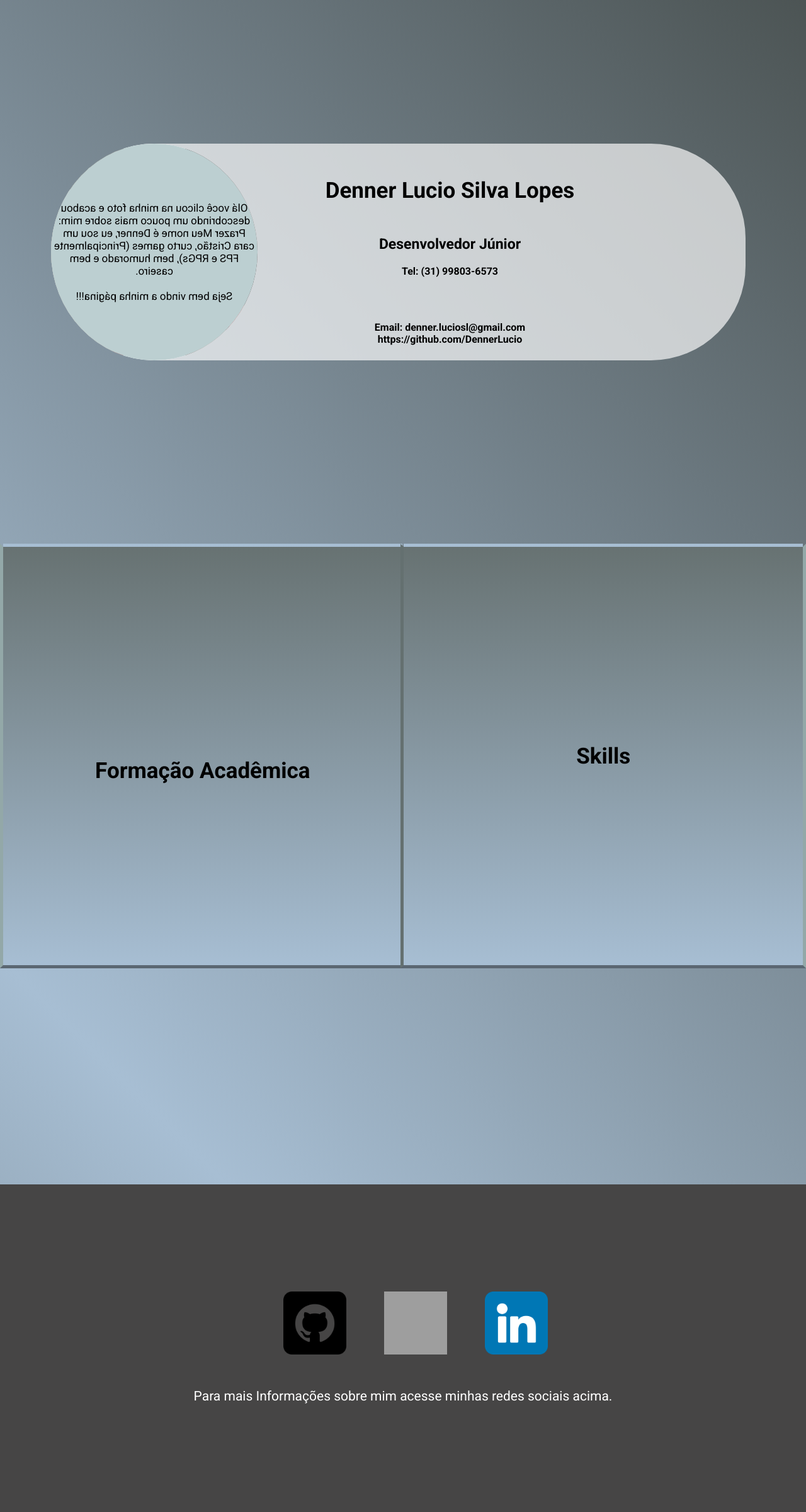
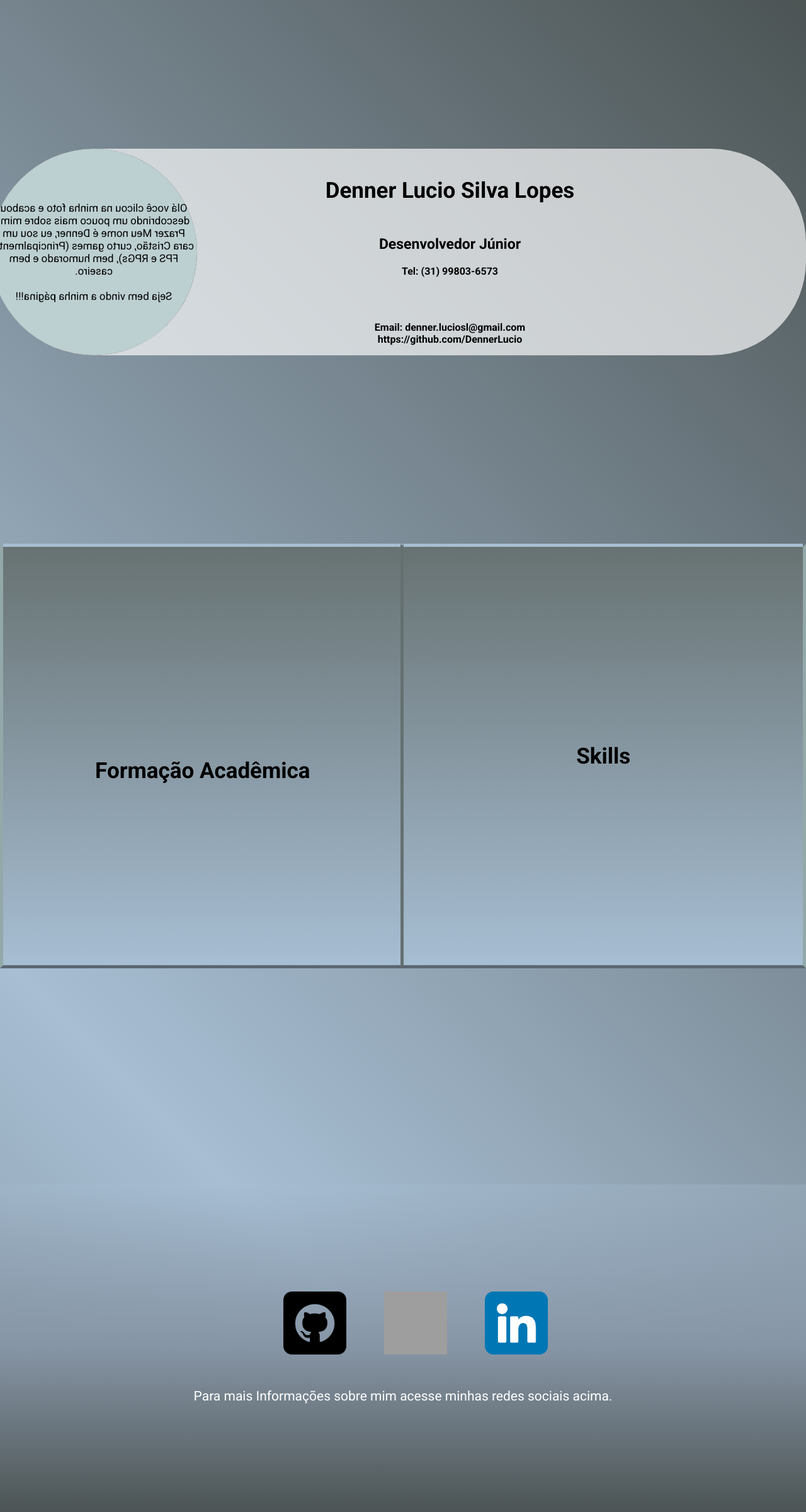
Before and after one commit to DennerLucio/DennerLucio.github.io, a React (Create React App) app: page / in a window 1280 px wide. Shown: the whole page at 63% size. Built offline with nearby package versions, Linux system fonts and the light colour scheme; grey boxes are pictures that could not be loaded.

Commit message:
ajuste de tamanho em telas

```diff
--- a/src/components/Home/Header.css
+++ b/src/components/Home/Header.css
@@ -29,7 +29,7 @@
 .face {
   overflow: hidden;
   width: 328px;
-  height: 43vh;
+  height: 328px;
   display: flex;
   justify-content: center;
   align-items: center;
@@ -63,8 +63,8 @@
   background-color: rgba(255, 255, 255, 0.671);
   display: flex;
 
-  width: 85vw;
-  height: 43vh;
+  width: 1400px;
+  height: 328px;
   border-radius: 150px 150px 150px 150px;
 }
 h4{
--- a/src/components/Rodape/Footer.css
+++ b/src/components/Rodape/Footer.css
@@ -11,7 +11,7 @@
     height: 65vh;
     align-items: center;
     justify-content: center;
-    background-color: rgb(70, 69, 69);
+    background: linear-gradient(#a7bed349, #8695a5,#4c5454);
 
 }
 .logos{
```
